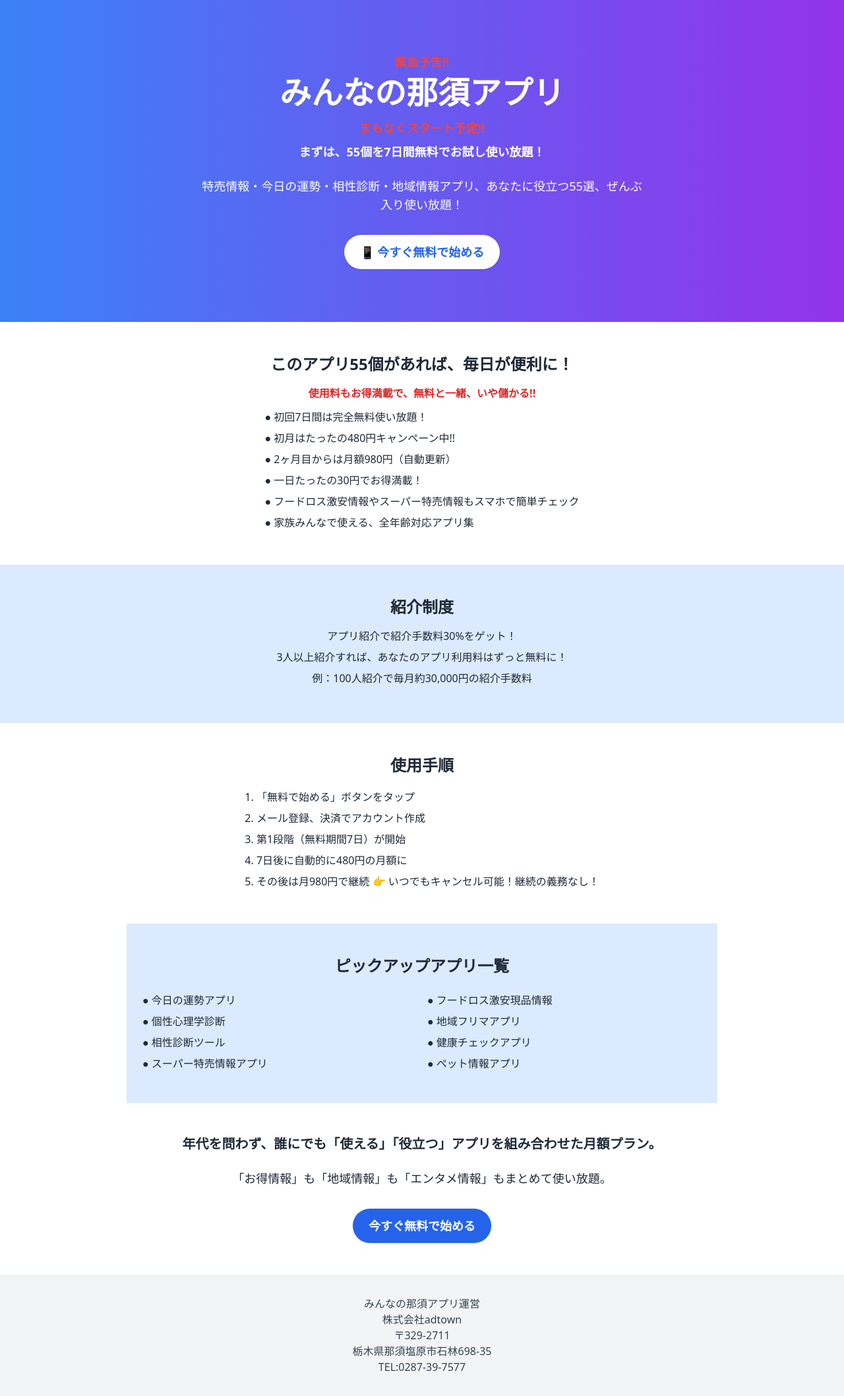
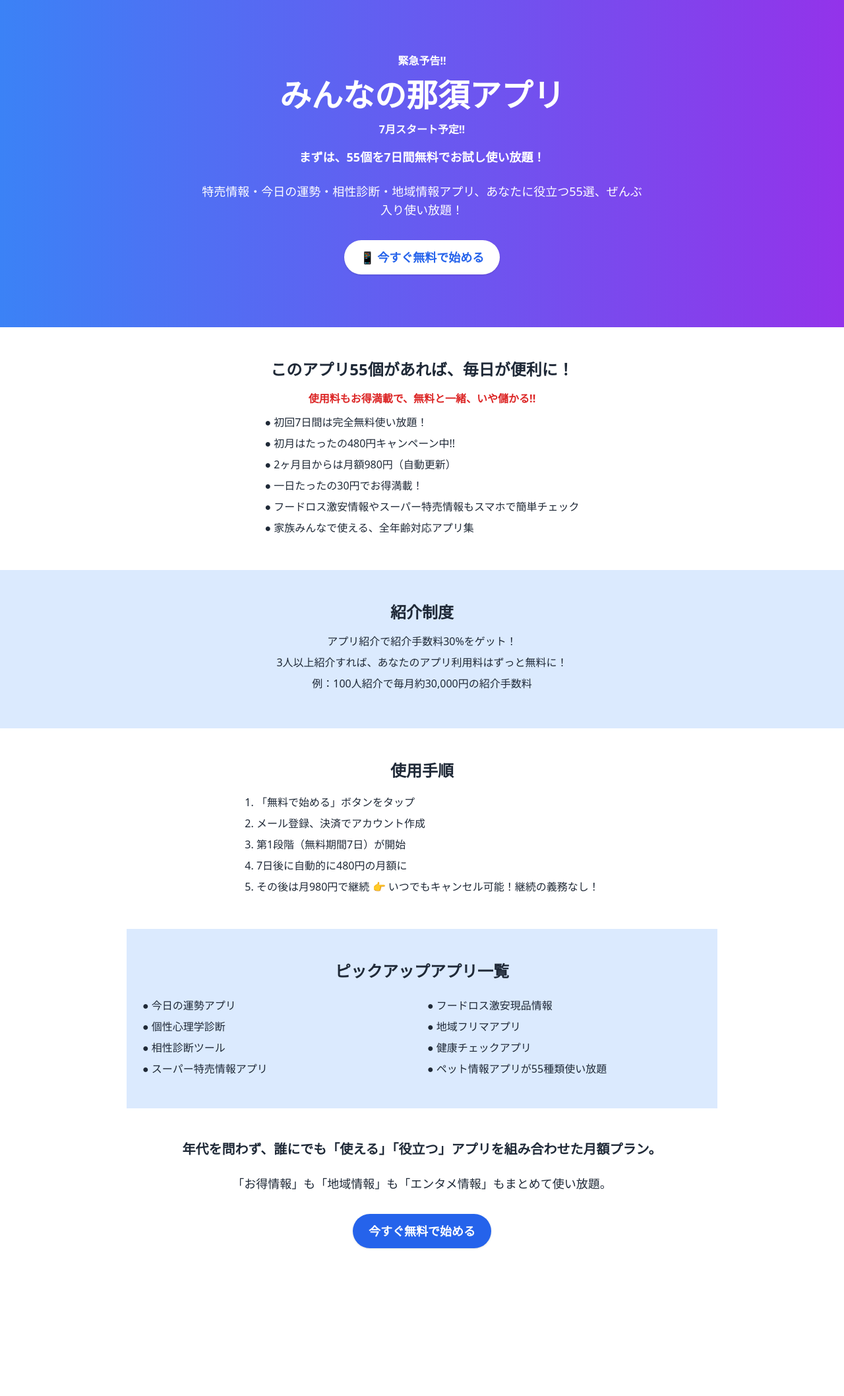
Before and after one commit to kaoriishige/nasu-recover-clean, a Next.js app: page /landing in a window 1280 px wide. Shown: the whole page at 66% size. After the commit the page ends 1940 px from the top, so only its background shows below. Built offline with nearby package versions, Linux system fonts and the light colour scheme.

Commit message:
fix: spanのclassName構文修正と赤波線エラー解消

```diff
--- a/app/landing/page.tsx
+++ b/app/landing/page.tsx
@@ -3,10 +3,10 @@ export default function LandingPage() {
     <div className="bg-white min-h-screen text-gray-800">
       {/* ファーストビュー */}
       <section className="bg-gradient-to-r from-blue-500 to-purple-600 text-white py-20 px-6 text-center">
-        <p className="text-lg text-red-500 font-semibold mb-2"><span className="$1">緊急予告!!</span></p>
+        <p className="text-red-2xl font-bold mb-4">緊急予告!!</p>
         <h1 className="text-4xl md:text-5xl font-bold mb-4">みんなの那須アプリ</h1>
-        <p className="text-lg text-red-500 font-semibold mb-2"><span className="$1">まもなくスタート予定!!</span></p>
-        <p className="text-lg text-white font-semibold mb-6"><span className="$1">まずは、55個を7日間無料でお試し使い放題！</span></p>
+        <p className="text-red-2xl font-bold mb-4">7月スタート予定!!</p>
+        <p className="text-lg text-white font-semibold mb-6">まずは、55個を7日間無料でお試し使い放題！</p>
         <p className="max-w-2xl mx-auto text-lg">
           特売情報・今日の運勢・相性診断・地域情報アプリ、あなたに役立つ55選、ぜんぶ入り使い放題！
         </p>
@@ -66,7 +66,7 @@ export default function LandingPage() {
             <li>● フードロス激安現品情報</li>
             <li>● 地域フリマアプリ</li>
             <li>● 健康チェックアプリ</li>
-            <li>● ペット情報アプリ</li>
+            <li>● ペット情報アプリが55種類使い放題</li>
           </ul>
         </div>
       </section>
@@ -86,14 +86,6 @@ export default function LandingPage() {
           今すぐ無料で始める
         </a>
       </section>
-          {/* 運営情報 */}
-      <footer className="bg-gray-100 text-center py-8 px-4 text-base text-gray-700">
-        <p>みんなの那須アプリ運営</p>
-        <p>株式会社adtown</p>
-        <p>〒329-2711</p>
-        <p>栃木県那須塩原市石林698-35</p>
-        <p>TEL:0287-39-7577</p>
-      </footer>
     </div>
   )
 }
```
